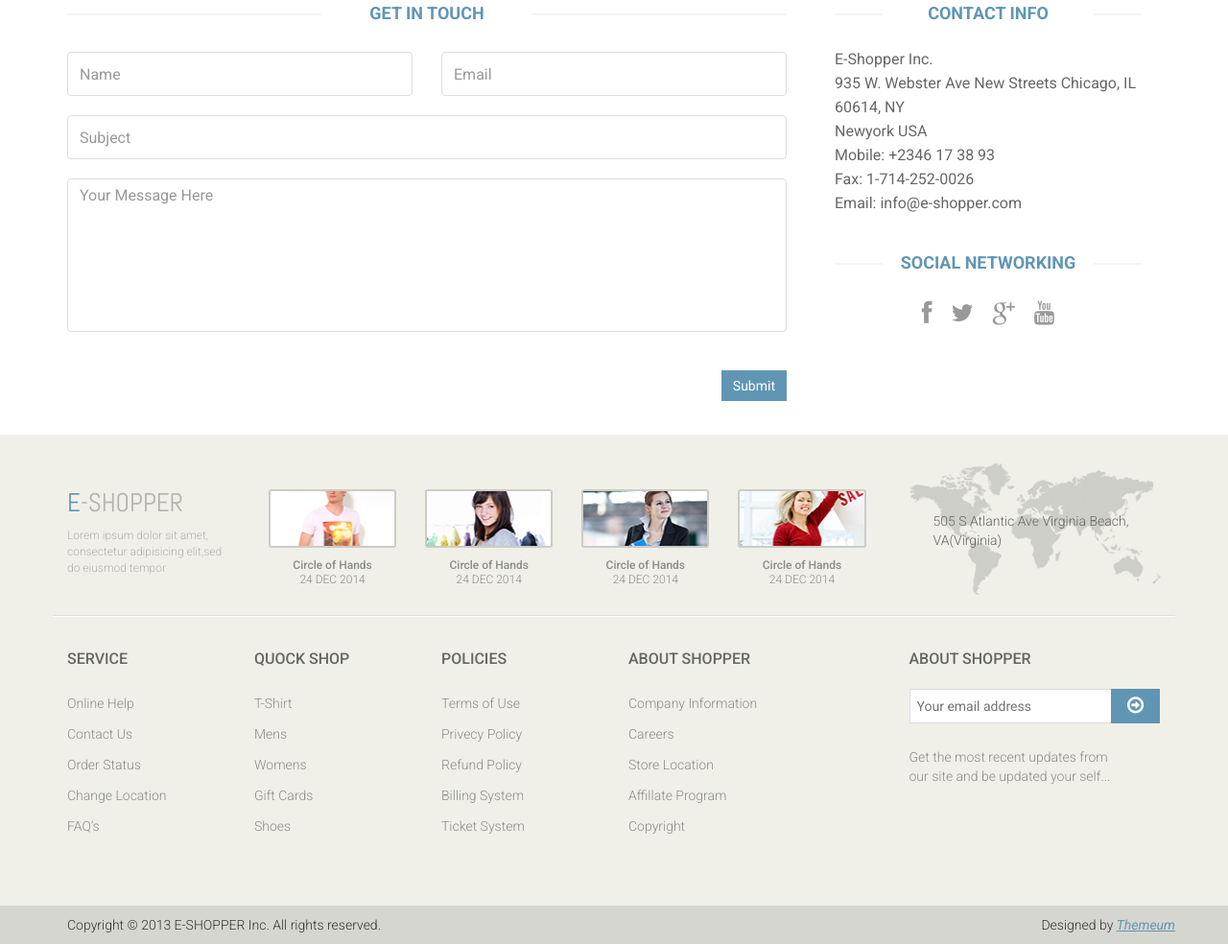
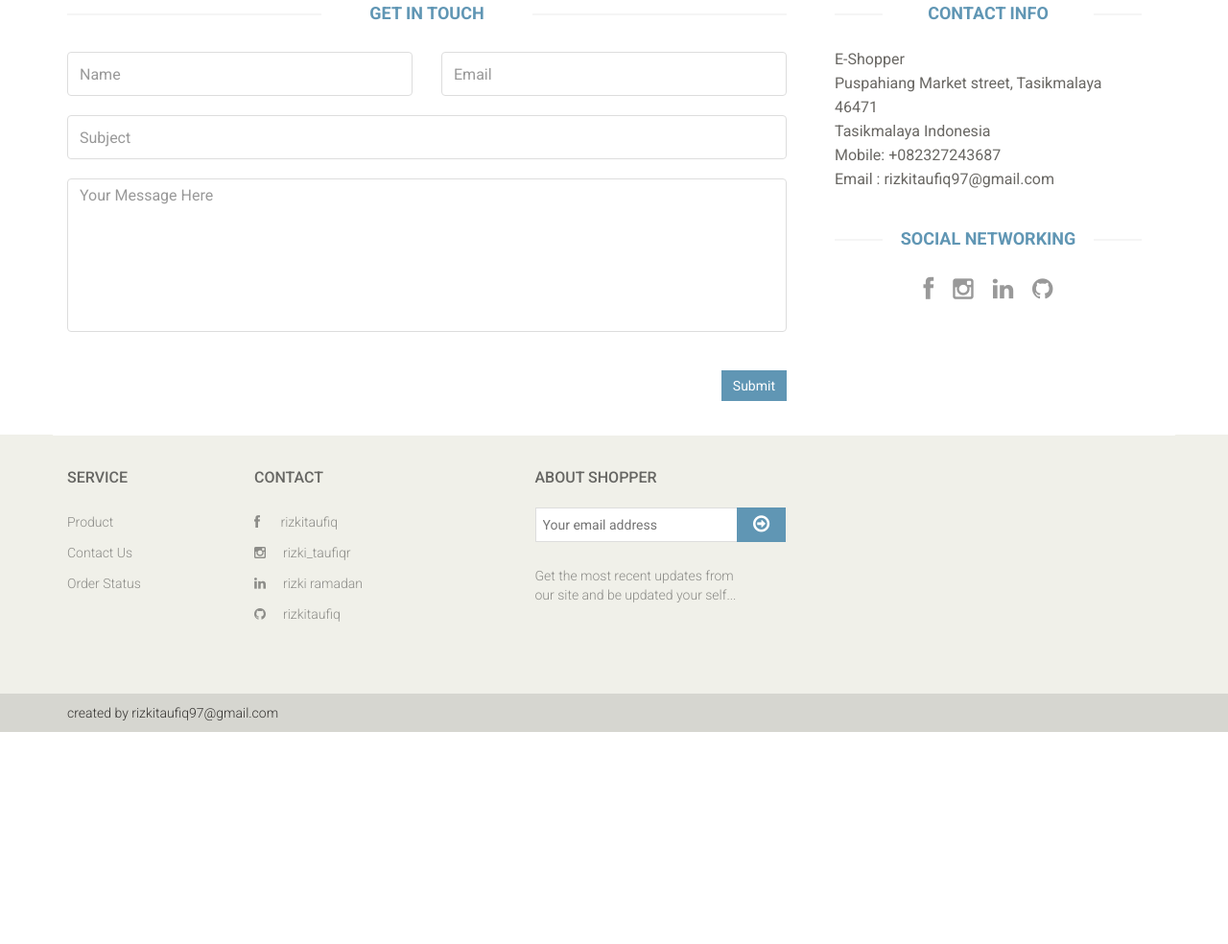
Before and after one commit to rizkitaufiq/simple_ecommerce_django5, a Django app: page /contact_us in a window 1280 px wide. Shown: the part 730-1714 px from the top of the page at 96% size. After the commit the page ends 1493 px from the top, so only its background shows below. Run offline with Django 5.2, Linux system fonts and the light colour scheme.

Commit message:
content changes

```diff
--- a/ecom/templates/contact.html
+++ b/ecom/templates/contact.html
@@ -41,27 +41,26 @@
                 <div class="contact-info">
                     <h2 class="title text-center">Contact Info</h2>
                     <address>
-                        <p>E-Shopper Inc.</p>
-                        <p>935 W. Webster Ave New Streets Chicago, IL 60614, NY</p>
-                        <p>Newyork USA</p>
-                        <p>Mobile: +2346 17 38 93</p>
-                        <p>Fax: 1-714-252-0026</p>
-                        <p>Email: info@e-shopper.com</p>
+                        <p>E-Shopper</p>
+                        <p>Puspahiang Market street, Tasikmalaya 46471</p>
+                        <p>Tasikmalaya Indonesia</p>
+                        <p>Mobile: +082327243687</p>
+                        <p>Email : rizkitaufiq97@gmail.com</p>
                     </address>
                     <div class="social-networks">
                         <h2 class="title text-center">Social Networking</h2>
                         <ul>
                             <li>
-                                <a href="#"><i class="fa fa-facebook"></i></a>
+                                <a href="https://web.facebook.com/rizki.taufiq2"><i class="fa fa-facebook"></i></a>
                             </li>
                             <li>
-                                <a href="#"><i class="fa fa-twitter"></i></a>
+                                <a href="https://www.instagram.com/rizki_taufiqr/"><i class="fa fa-instagram"></i></a>
                             </li>
                             <li>
-                                <a href="#"><i class="fa fa-google-plus"></i></a>
+                                <a href="https://www.linkedin.com/in/rizki-ramadan-760084282/"><i class="fa fa-linkedin"></i></a>
                             </li>
                             <li>
-                                <a href="#"><i class="fa fa-youtube"></i></a>
+                                <a href="https://github.com/rizkitaufiq?tab=repositories"><i class="fa fa-github"></i></a>
                             </li>
                         </ul>
                     </div>
--- a/ecom/templates/master.html
+++ b/ecom/templates/master.html
@@ -33,18 +33,18 @@
 					<div class="col-sm-6">
 						<div class="contactinfo">
 							<ul class="nav nav-pills">
-								<li><a href="#"><i class="fa fa-phone"></i> +2 95 01 88 821</a></li>
-								<li><a href="#"><i class="fa fa-envelope"></i> info@domain.com</a></li>
+								<li><a href="#"><i class="fa fa-phone"></i> +82 327 243 687</a></li>
+								<li><a href="#"><i class="fa fa-envelope"></i> rizkitaufiq97@gmail.com</a></li>
 							</ul>
 						</div>
 					</div>
 					<div class="col-sm-6">
 						<div class="social-icons pull-right">
 							<ul class="nav navbar-nav">
-								<li><a href="#"><i class="fa fa-facebook"></i></a></li>
-								<li><a href="#"><i class="fa fa-instagram"></i></a></li>
-								<li><a href="#"><i class="fa fa-linkedin"></i></a></li>
-								<li><a href="#"><i class="fa fa-github"></i></a></li>
+								<li><a href="https://web.facebook.com/rizki.taufiq2"><i class="fa fa-facebook"></i></a></li>
+								<li><a href="https://www.instagram.com/rizki_taufiqr/"><i class="fa fa-instagram"></i></a></li>
+								<li><a href="https://www.linkedin.com/in/rizki-ramadan-760084282/"><i class="fa fa-linkedin"></i></a></li>
+								<li><a href="https://github.com/rizkitaufiq?tab=repositories"><i class="fa fa-github"></i></a></li>
 								{% comment %} <li><a href="#"><i class="fa fa-google-play"></i></a></li>
 								<li><a href="#"><i class="fa fa-google-plus"></i></a></li> {% endcomment %}
 							</ul>
@@ -135,12 +135,12 @@
 										<li><a href="{% url 'cart_detail' %}">Cart</a></li>
                                     </ul>
                                 </li>
-								<li class="dropdown"><a href="#" class="{% if request.resolver_match.url_name == 'blog_list' or request.resolver_match.url_name == 'blog_single'  %}active{% endif %}">Blog<i class="fa fa-angle-down"></i></a>
+								{% comment %} <li class="dropdown"><a href="#" class="{% if request.resolver_match.url_name == 'blog_list' or request.resolver_match.url_name == 'blog_single'  %}active{% endif %}">Blog<i class="fa fa-angle-down"></i></a>
                                     <ul role="menu" class="sub-menu">
                                         <li><a href="blog.html">Blog List</a></li>
 										<li><a href="blog-single.html">Blog Single</a></li>
                                     </ul>
-                                </li>
+                                </li>  {% endcomment %}
 								{% comment %} <li><a href="404.html">404</a></li> {% endcomment %}
 								<li><a href="{% url 'contact' %}" class="{% if request.resolver_match.url_name == 'contact' %}active{% endif %}">Contact</a></li>
 							</ul>
@@ -161,85 +161,6 @@
     {% block body  %} {% endblock  %}
 
     <footer id="footer"><!--Footer-->
-		<div class="footer-top">
-			<div class="container">
-				<div class="row">
-					<div class="col-sm-2">
-						<div class="companyinfo">
-							<h2><span>e</span>-shopper</h2>
-							<p>Lorem ipsum dolor sit amet, consectetur adipisicing elit,sed do eiusmod tempor</p>
-						</div>
-					</div>
-					<div class="col-sm-7">
-						<div class="col-sm-3">
-							<div class="video-gallery text-center">
-								<a href="#">
-									<div class="iframe-img">
-										<img src="/static/images/home/iframe1.png" alt="" />
-									</div>
-									<div class="overlay-icon">
-										<i class="fa fa-play-circle-o"></i>
-									</div>
-								</a>
-								<p>Circle of Hands</p>
-								<h2>24 DEC 2014</h2>
-							</div>
-						</div>
-
-						<div class="col-sm-3">
-							<div class="video-gallery text-center">
-								<a href="#">
-									<div class="iframe-img">
-										<img src="/static/images/home/iframe2.png" alt="" />
-									</div>
-									<div class="overlay-icon">
-										<i class="fa fa-play-circle-o"></i>
-									</div>
-								</a>
-								<p>Circle of Hands</p>
-								<h2>24 DEC 2014</h2>
-							</div>
-						</div>
-
-						<div class="col-sm-3">
-							<div class="video-gallery text-center">
-								<a href="#">
-									<div class="iframe-img">
-										<img src="/static/images/home/iframe3.png" alt="" />
-									</div>
-									<div class="overlay-icon">
-										<i class="fa fa-play-circle-o"></i>
-									</div>
-								</a>
-								<p>Circle of Hands</p>
-								<h2>24 DEC 2014</h2>
-							</div>
-						</div>
-
-						<div class="col-sm-3">
-							<div class="video-gallery text-center">
-								<a href="#">
-									<div class="iframe-img">
-										<img src="/static/images/home/iframe4.png" alt="" />
-									</div>
-									<div class="overlay-icon">
-										<i class="fa fa-play-circle-o"></i>
-									</div>
-								</a>
-								<p>Circle of Hands</p>
-								<h2>24 DEC 2014</h2>
-							</div>
-						</div>
-					</div>
-					<div class="col-sm-3">
-						<div class="address">
-							<img src="/static/images/home/map.png" alt="" />
-							<p>505 S Atlantic Ave Virginia Beach, VA(Virginia)</p>
-						</div>
-					</div>
-				</div>
-			</div>
-		</div>
 
 		<div class="footer-widget">
 			<div class="container">
@@ -248,27 +169,27 @@
 						<div class="single-widget">
 							<h2>Service</h2>
 							<ul class="nav nav-pills nav-stacked">
-								<li><a href="#">Online Help</a></li>
-								<li><a href="#">Contact Us</a></li>
-								<li><a href="#">Order Status</a></li>
-								<li><a href="#">Change Location</a></li>
-								<li><a href="#">FAQ’s</a></li>
+								{% comment %} <li><a href="#">Online Help</a></li> {% endcomment %}
+								<li><a href="{% url 'product' %}">Product</a></li>
+								<li><a href="{% url 'contact' %}">Contact Us</a></li>
+								<li><a href="{% url 'order' %}">Order Status</a></li>
+								{% comment %} <li><a href="#">Change Location</a></li>
+								<li><a href="#">FAQ’s</a></li> {% endcomment %}
 							</ul>
 						</div>
 					</div>
 					<div class="col-sm-2">
 						<div class="single-widget">
-							<h2>Quock Shop</h2>
+							<h2>Contact</h2>
 							<ul class="nav nav-pills nav-stacked">
-								<li><a href="#">T-Shirt</a></li>
-								<li><a href="#">Mens</a></li>
-								<li><a href="#">Womens</a></li>
-								<li><a href="#">Gift Cards</a></li>
-								<li><a href="#">Shoes</a></li>
+								<li><a href="https://www.facebook.com/rizki.taufiq2"><i class="fa fa-facebook"></i> rizkitaufiq</a></li>
+								<li><a href="https://www.instagram.com/rizki_taufiqr/"><i class="fa fa-instagram"></i>rizki_taufiqr</a></li>
+								<li><a href="https://www.linkedin.com/in/rizki-ramadan-760084282/"><i class="fa fa-linkedin"></i>rizki ramadan</a></li>
+								<li><a href="https://github.com/rizkitaufiq?tab=repositories"><i class="fa fa-github"></i>rizkitaufiq</a></li>
 							</ul>
 						</div>
 					</div>
-					<div class="col-sm-2">
+					{% comment %} <div class="col-sm-2">
 						<div class="single-widget">
 							<h2>Policies</h2>
 							<ul class="nav nav-pills nav-stacked">
@@ -291,7 +212,7 @@
 								<li><a href="#">Copyright</a></li>
 							</ul>
 						</div>
-					</div>
+					</div> {% endcomment %}
 					<div class="col-sm-3 col-sm-offset-1">
 						<div class="single-widget">
 							<h2>About Shopper</h2>
@@ -310,8 +231,8 @@
 		<div class="footer-bottom">
 			<div class="container">
 				<div class="row">
-					<p class="pull-left">Copyright © 2013 E-SHOPPER Inc. All rights reserved.</p>
-					<p class="pull-right">Designed by <span><a target="_blank" href="http://www.themeum.com">Themeum</a></span></p>
+					<p class="pull-left">created by rizkitaufiq97@gmail.com</p>
+					{% comment %} <p class="pull-right">Designed by <span><a target="_blank" href="http://www.themeum.com">Themeum</a></span></p> {% endcomment %}
 				</div>
 			</div>
 		</div>
@@ -325,5 +246,6 @@
 	<script src="/static/js/price-range.js"></script>
     <script src="/static/js/jquery.prettyPhoto.js"></script>
     <script src="/static/js/main.js"></script>
+
 </body>
 </html>
```
Also changed, not shown: ecom/db.sqlite3.
